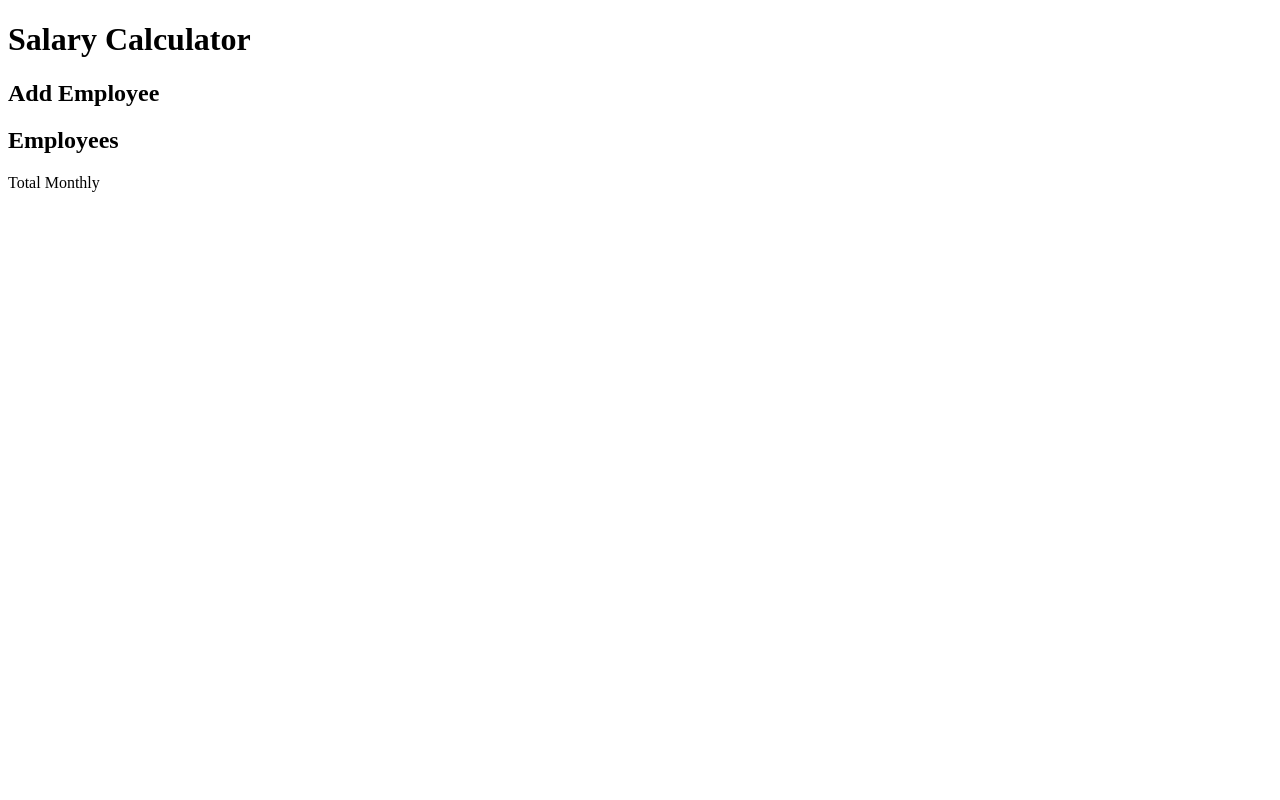
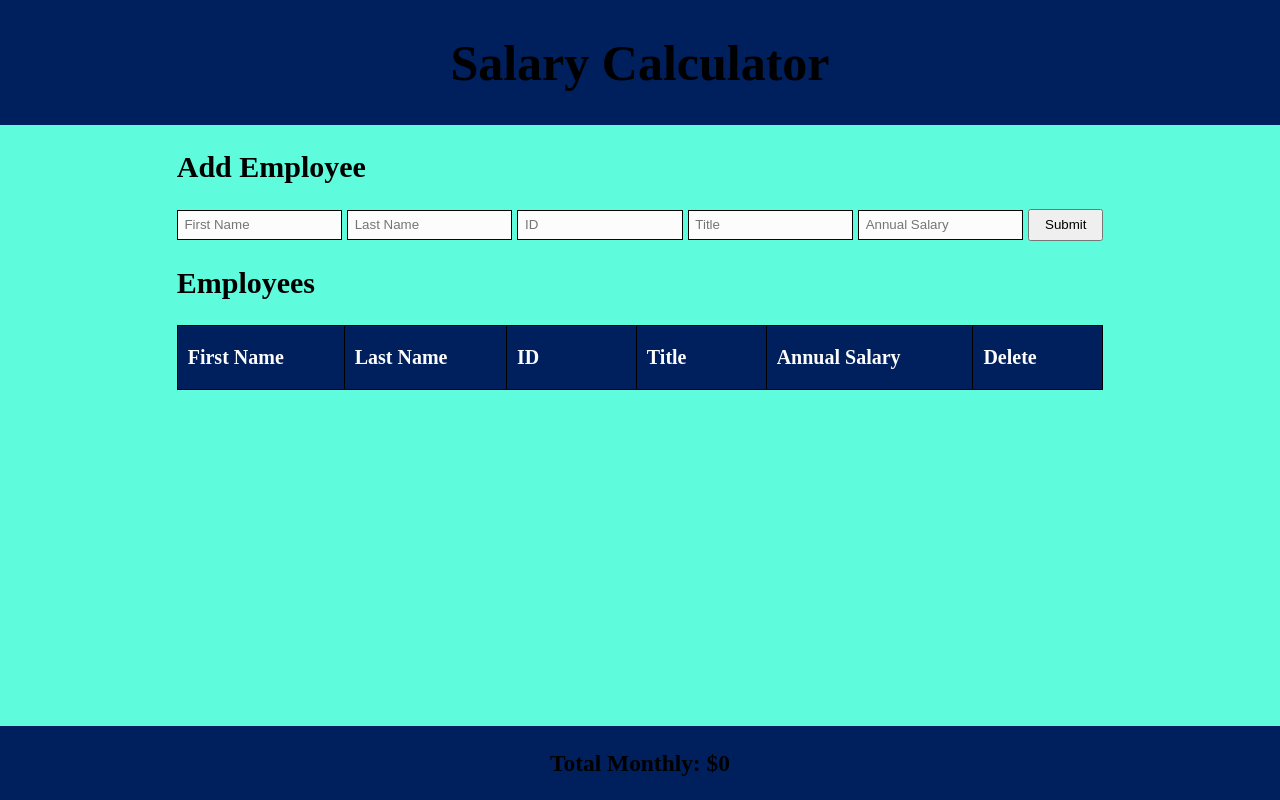
Before and after one commit to Abuaden/weekend-salary-calculator, a website: page index.html in a window 1280 px wide. Drawn offline with Linux system fonts and the light colour scheme.

Commit message:
Completed

```diff
--- a/index.html
+++ b/index.html
@@ -4,17 +4,86 @@
   <meta charset="UTF-8">
   <link rel="stylesheet" href="style.css">
   <title>Salary Calculator</title>
+  <link rel="stylesheet" href="style.css">
+  <script src="script.js"></script>
 </head>
 <body>
   <header>
     <h1>Salary Calculator</h1>
   </header>
   <main>
+    <section>
     <h2>Add Employee</h2>
-    <h2>Employees</h2>
-  </main>
+
+    <form onsubmit="handleSubmit(event)">
+    <input
+    placeholder="First Name"
+    type="text"
+    id="firstName"
+    data-testid="firstNameInput">
+  <input
+  placeholder="Last Name"
+  type="text"
+  id="lastName"
+  data-testid="lastNameInput">
+  <input
+  placeholder="ID"
+  type="text"
+  id="eyeD"
+  data-testid="idInput">
+  <input
+  placeholder="Title"
+  type="text"
+  id="titleR"
+  data-testid="titleInput" >
+  <input
+  placeholder="Annual Salary"
+  type="text"
+  id="salary"
+  data-testid="annualSalaryInput">
+    <!-- <button class="submit-button">Submit</button> -->
+    <button data-testid="submitButton">Submit
+    </button>
+  </form>
+ </section>
+  <h2>Employees</h2>
+<table>
+<thead>
+    <th>First Name</th>
+    <th>Last Name</th>
+    <th>ID</th>
+    <th>Title</th>
+    <th>Annual Salary</th>
+    <th>Delete</th>
+  </thead>
+<tbody id="tableBody">
+  </tbody>
+</table>
+</section>
+</main>
   <footer>
-    <p>Total Monthly</p>
+    <p>
+      <section id="totalMonthly">
+        <h3>Total Monthly: $<span id="totalMonthlyCost">0</span></h3>
+
   </footer>
 </body>
 </html>
+
+
+<!-- <thead> -->
+<!-- <tr>
+<th>First Name</th>
+<th>Last Name</th>
+<th>ID</th>
+<th>Title</th>
+<th>Annual Salary</th>
+
+
+
+</tr>
+<thead>
+  <tbody></tbody>
+</thead>
+</thead>
+</table> -->
--- /dev/null
+++ b/script.js
@@ -0,0 +1,51 @@
+let totalMonthly = 0;
+
+    function handleSubmit(event){
+
+    console.log('handleSubmit clicked!',event);
+        event.preventDefault();
+
+    let firstName= document.getElementById('firstName');
+    let lastName = document.getElementById('lastName');
+    let eyeD = document.getElementById('eyeD');
+    let titleR = document.getElementById('titleR');
+    let salary = document.getElementById('salary')
+    let tableBody = document.getElementById('tableBody');
+    let annualSalary = document.getElementById('salary').value ;
+
+    document.getElementById('tableBody').innerHTML +=
+    `<tr>
+    <td>${firstName.value}</td>
+    <td>${lastName.value}</td>
+    <td>${eyeD.value}</td>
+    <td>${titleR.value}</td>
+    <td>${salary.value}</td>
+    <td><button onclick="deleteText(event)">❌</button></td>
+     </tr>`
+
+     firstName.value = ""
+     lastName.value = ""
+     eyeD.value = ""
+     titleR.value = ""
+     salary.value = ""
+        let monthlySalary = annualSalary / 12;
+         totalMonthly += monthlySalary
+  document.getElementById("totalMonthlyCost").textContent = totalMonthly;
+
+    let totalMonthlyCostElement = document.getElementById("totalMonthlyCost");
+  totalMonthlyCostElement.textContent = totalMonthly;
+
+  let totalMonthlySection = document.getElementById("totalMonthly");
+  if (totalMonthly > 20000) {
+      totalMonthlySection.classList.add("over-budget");
+  } else {
+      totalMonthlySection.classList.remove("over-budget");
+  }
+
+}
+
+    function deleteText(event) {
+    event.target.parentElement.parentElement.remove();
+
+
+    }
--- /dev/null
+++ b/style.css
@@ -0,0 +1,91 @@
+body {
+    background-color: #00fac8a1;
+    font-family: papyrus;
+    color: #000000;
+    font-size: 1.25em;
+  }
+
+
+  /* FLEXBOX LAYOUT */
+  html, body {
+    min-height: 100vh;
+    margin: auto;
+  }
+  body {
+    display: flex;
+    flex-direction: column;
+  }
+  header {
+    height: 8em;
+    background-color: #001f5d;
+    text-align: center;
+  }
+  main {
+    flex: auto;
+    max-width: 80%;
+    margin: auto;
+  }
+  footer {
+    height: 8em;
+    background-color: #001f5d;
+    text-align: center;
+  }
+
+
+  /* HEADER/FOOTER */
+  header, footer {
+    height: 100%;
+    display: flex;
+    justify-content: center;
+    align-items: center;
+  }
+  h1 {
+    font-size: 2.5em;
+  }
+
+
+  /* FORM ELEMENTS */
+  input {
+    padding: .5em;
+    width: 150px;
+    background: #FCFCFC;
+    border: 1px solid;
+  }
+  button {
+    padding: .5em;
+    width: 75px;
+  }
+
+
+  /* TABLE */
+  table {
+    width: 100%;
+    text-align: left;
+  }
+  table, th, td {
+    border: 1px solid black;
+    border-collapse: collapse;
+    height: 2.15em;
+  }
+  th, td {
+    padding: .5em;
+    min-width: 3.5em;
+  }
+  thead {
+    background: #001f5d;
+    color: #fcfcfc;
+  }
+  tbody tr:nth-child(odd){
+    background: #fcfcfc;
+  }
+  tbody tr:nth-child(even){
+    background: #dcdcdc;
+  }
+
+  footer{
+    background-color: #001f5d;;
+  }
+
+  .over-budget {
+    color: red;
+}
```
